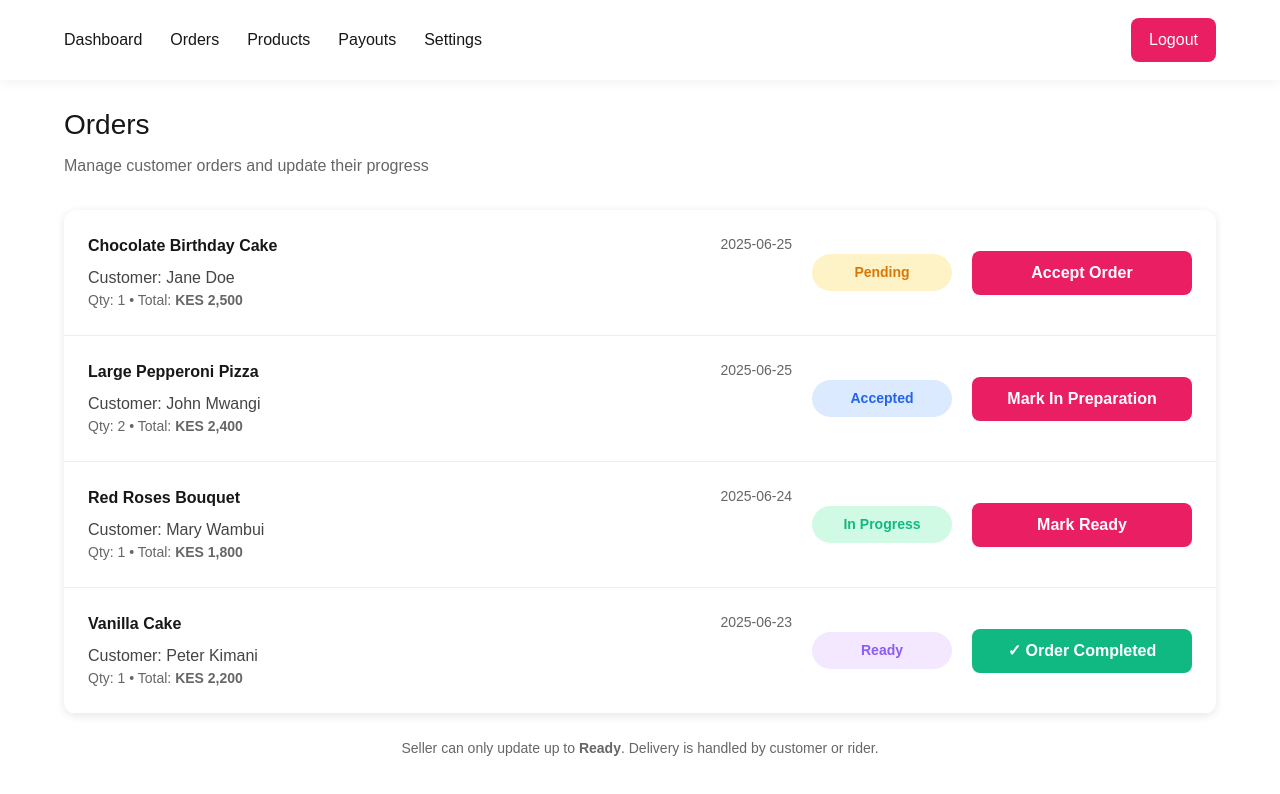
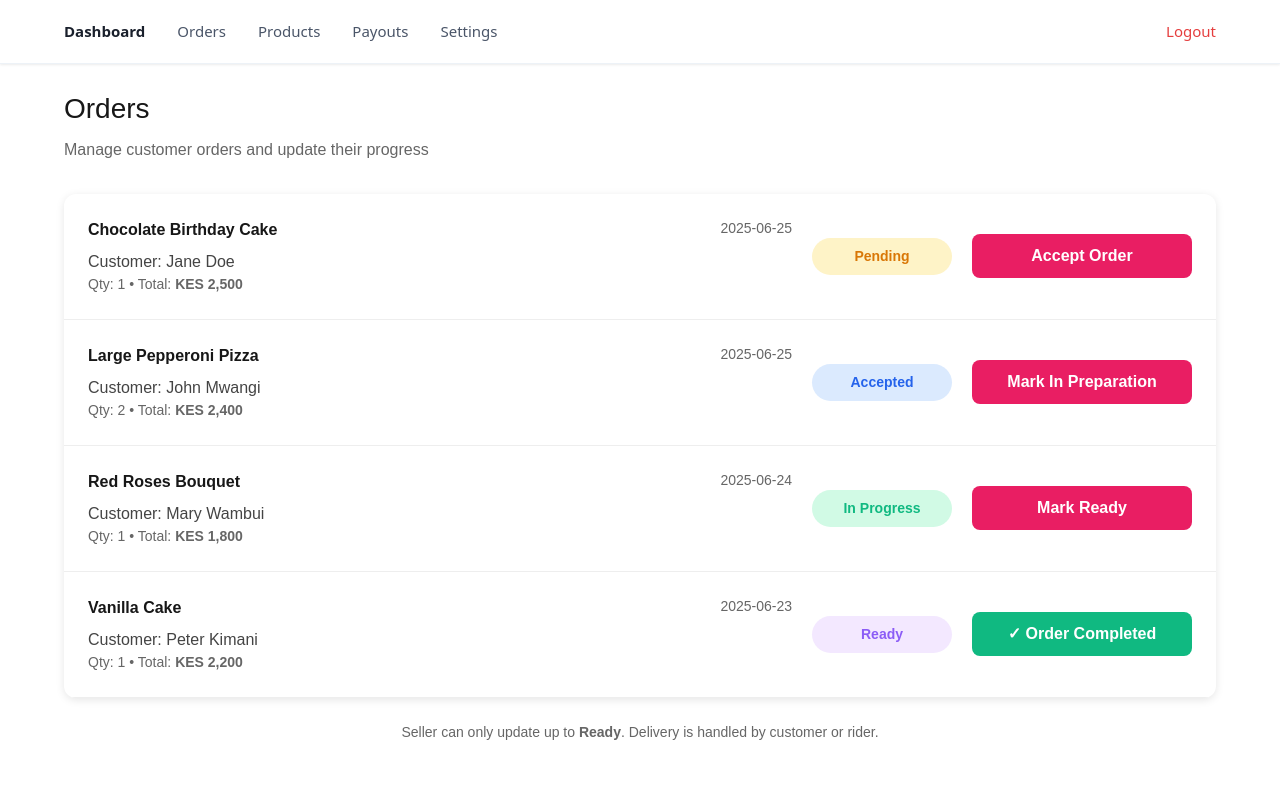
Before and after one commit to Newton-oyweri/admin-dashboard, a Next.js app: page /orders in a window 1280 px wide. Shown: the top 794 px of the page. Built offline with nearby package versions, Linux system fonts and the light colour scheme; no server answers.

Commit message:
yled logout button

```diff
--- a/components/Navbar.tsx
+++ b/components/Navbar.tsx
@@ -9,12 +9,34 @@ export default function Navbar() {
     window.location.href = "/login";
   }
 
+  // Shared elegant styles for navigation items
+  const linkStyle = {
+    textDecoration: "none",
+    color: "#4a5568", // Sophisticated dark gray instead of harsh black
+    fontSize: "15px",
+    fontWeight: 500,
+    transition: "color 0.2s ease",
+    fontFamily: "system-ui, -apple-system, BlinkMacSystemFont, 'Segoe UI', Roboto, sans-serif",
+  };
+
+  // Modern link-style interaction for Logout
+  const logoutStyle = {
+    ...linkStyle,
+    marginLeft: "auto",
+    background: "none",
+    border: "none",
+    padding: 0,
+    cursor: "pointer",
+    color: "#e53e3e", // Elegant muted red for destructive actions
+  };
+
   return (
     <nav
       style={{
         width: "100%",
-        background: "#fff",
-        boxShadow: "0 2px 12px rgba(0,0,0,.06)",
+        background: "#ffffff",
+        boxShadow: "0 1px 3px 0 rgba(0, 0, 0, 0.05), 0 1px 2px 0 rgba(0, 0, 0, 0.03)",
+        borderBottom: "1px solid #edf2f7",
         position: "sticky",
         top: 0,
         zIndex: 1000,
@@ -25,28 +47,35 @@ export default function Navbar() {
           maxWidth: 1200,
           margin: "0 auto",
           display: "flex",
-          gap: 28,
+          gap: 32,
           alignItems: "center",
-          padding: "18px 24px",
+          padding: "20px 24px",
         }}
       >
-        <Link href="/dashboard">Dashboard</Link>
-        <Link href="/orders">Orders</Link>
-        <Link href="/products">Products</Link>
-        <Link href="/payouts">Payouts</Link>
-        <Link href="/settings">Settings</Link>
+        {/* Brand / Title styling if desired, otherwise standard link */}
+        <Link href="/dashboard" style={{ ...linkStyle, fontWeight: 600, color: "#1a202c" }}>
+          Dashboard
+        </Link>
 
+        <Link href="/orders" style={linkStyle}>
+          Orders
+        </Link>
+        <Link href="/products" style={linkStyle}>
+          Products
+        </Link>
+        <Link href="/payouts" style={linkStyle}>
+          Payouts
+        </Link>
+        <Link href="/settings" style={linkStyle}>
+          Settings
+        </Link>
+
+        {/* Semantic button acting visually exactly like a text link */}
         <button
           onClick={handleLogout}
-          style={{
-            marginLeft: "auto",
-            padding: "10px 18px",
-            border: "none",
-            borderRadius: 8,
-            background: "#e91e63",
-            color: "#fff",
-            cursor: "pointer",
-          }}
+          style={logoutStyle}
+          onMouseEnter={(e) => (e.currentTarget.style.color = "#9b2c2c")}
+          onMouseLeave={(e) => (e.currentTarget.style.color = "#e53e3e")}
         >
           Logout
         </button>
```
